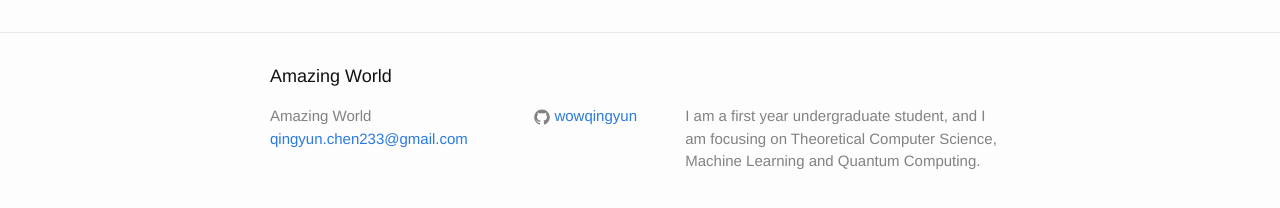
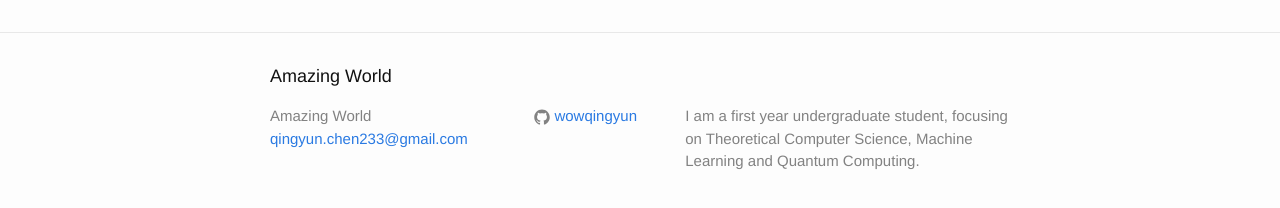
Before and after one commit to wowqingyun/wowqingyun.github.io, a Jekyll site: the page built from index.html, in a window 1280 px wide. Shown: the part 264-472 px from the top of the page. Built offline with Jekyll 4.4.1, drawn with Linux system fonts in a browser that asks for light colours.

Commit message:
Update _config.yml

```diff
--- a/_config.yml
+++ b/_config.yml
@@ -10,7 +10,7 @@
 title: Amazing World
 email: qingyun.chen233@gmail.com
 description: > # this means to ignore newlines until "baseurl:"
-  I am a first year undergraduate student, and I am focusing on Theoretical Computer Science, Machine Learning and Quantum Computing.
+  I am a first year undergraduate student, focusing on Theoretical Computer Science, Machine Learning and Quantum Computing.
 #baseurl: "" # the subpath of your site, e.g. /blog
 #url: "http://wowqingyun.github.io" # the base hostname & protocol for your site
 #twitter_username: jekyllrb
```
